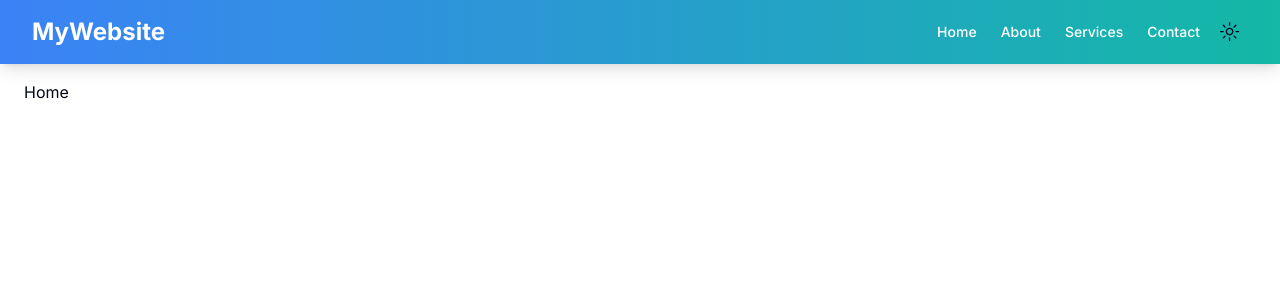
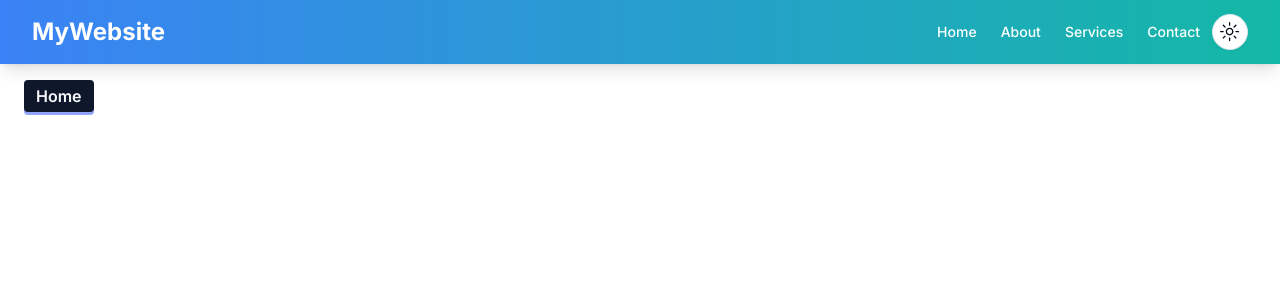
Before and after one commit to mhmitas/nextjs-practice, a Next.js app: page / in a window 1280 px wide. Shown: the top 300 px of the page. Built offline with nearby package versions, Linux system fonts and the light colour scheme.

Commit message:
wow i did it

```diff
--- a/src/app/(root)/layout.jsx
+++ b/src/app/(root)/layout.jsx
@@ -3,9 +3,9 @@ import React from 'react';
 
 const layout = ({ children }) => {
     return (
-        <section className='min-h-screen'>
+        <section className='min-h-screen flex flex-col'>
             <Navbar />
-            {children}
+            <div className='flex-1'>{children}</div>
         </section>
     );
 };
--- a/src/app/(root)/page.jsx
+++ b/src/app/(root)/page.jsx
@@ -3,7 +3,7 @@ export default function Home() {
 
     return (
         <section className="my-container text-text">
-            Home
+            <button className="my-btn">Home</button>
         </section>
     );
 }
--- a/src/app/globals.css
+++ b/src/app/globals.css
@@ -29,6 +29,7 @@
     --chart-3: 197 37% 24%;
     --chart-4: 43 74% 66%;
     --chart-5: 27 87% 67%;
+    --primaryShadow: hsl(229, 96%, 78%);
   }
 
   [data-theme="dark"] {
@@ -56,6 +57,7 @@
     --chart-3: 30 80% 55%;
     --chart-4: 280 65% 60%;
     --chart-5: 340 75% 55%;
+    --primaryShadow: hsl(0, 0%, 36%);
   }
 }
 
@@ -72,3 +74,13 @@
 .my-container {
   @apply max-w-screen-2xl mx-auto px-6 pt-4
 }
+
+.my-btn {
+  @apply bg-primary hover:bg-primary/90 text-primary-foreground px-3 py-1 rounded font-semibold;
+  box-shadow: 0px 3px var(--primaryShadow);
+}
+
+.my-btn:active {
+  box-shadow: 0 0;
+  transform: translateY(3px);
+}
--- a/src/components/my-ui/Navbar.jsx
+++ b/src/components/my-ui/Navbar.jsx
@@ -5,7 +5,12 @@ import { AiOutlineMenu } from "react-icons/ai";
 import Link from "next/link";
 import { ModeToggle } from "./ThemeController";
 
-
+const navLinks = [
+    { name: "Home", path: "/" },
+    { name: "About", path: "/about" },
+    { name: "Services", path: "/services" },
+    { name: "Contact", path: "/contact" },
+]
 
 function Navbar() {
     const [isOpen, setIsOpen] = useState(false);
@@ -18,18 +23,9 @@ function Navbar() {
                         <h1 className="text-white text-2xl font-bold" >MyWebsite</h1>
                     </Link>
                     <div className="hidden md:flex md:items-center">
-                        <a href="#" className="text-white hover:bg-blue-700 hover:text-gray-200 px-3 py-2 rounded-md text-sm font-medium">
-                            Home
-                        </a>
-                        <a href="#" className="text-white hover:bg-blue-700 hover:text-gray-200 px-3 py-2 rounded-md text-sm font-medium">
-                            About
-                        </a>
-                        <a href="#" className="text-white hover:bg-blue-700 hover:text-gray-200 px-3 py-2 rounded-md text-sm font-medium">
-                            Services
-                        </a>
-                        <a href="#" className="text-white hover:bg-blue-700 hover:text-gray-200 px-3 py-2 rounded-md text-sm font-medium">
-                            Contact
-                        </a>
+                        {navLinks.map(navlink => <Link key={navlink.path} href={navlink.path} className="text-white hover:bg-blue-700 hover:text-gray-200 px-3 py-2 rounded-md text-sm font-medium">
+                            {navlink.name}
+                        </Link>)}
                         <ModeToggle />
                     </div>
                     <div className="flex md:hidden">
@@ -45,18 +41,9 @@ function Navbar() {
 
             <div className={`md:hidden ${isOpen ? "block" : "hidden"}`}>
                 <div className="px-2 pt-2 pb-3 space-y-1 sm:px-3">
-                    <a href="#" className="block text-white hover:bg-blue-700 hover:text-gray-200 px-3 py-2 rounded-md text-base font-medium">
-                        Home
-                    </a>
-                    <a href="#" className="block text-white hover:bg-blue-700 hover:text-gray-200 px-3 py-2 rounded-md text-base font-medium">
-                        About
-                    </a>
-                    <a href="#" className="block text-white hover:bg-blue-700 hover:text-gray-200 px-3 py-2 rounded-md text-base font-medium">
-                        Services
-                    </a>
-                    <a href="#" className="block text-white hover:bg-blue-700 hover:text-gray-200 px-3 py-2 rounded-md text-base font-medium">
-                        Contact
-                    </a>
+                    {navLinks.map(navlink => <Link key={navlink.path} href={navlink.path} className="block text-white hover:bg-blue-700 hover:text-gray-200 px-3 py-2 rounded-md text-base font-medium">
+                        {navlink.name}
+                    </Link>)}
                     <div className="block text-white  px-3 py-2 rounded-md text-base font-medium">
                         <ModeToggle />
                     </div>
--- a/src/components/my-ui/ThemeController.jsx
+++ b/src/components/my-ui/ThemeController.jsx
@@ -18,7 +18,7 @@ export function ModeToggle() {
     return (
         <DropdownMenu>
             <DropdownMenuTrigger asChild>
-                <Button variant="ghost" className="rounded-full" size="icon">
+                <Button variant="outline" className="rounded-full" size="icon">
                     <SunIcon className="h-[1.2rem] w-[1.2rem] rotate-0 scale-100 transition-all dark:-rotate-90 dark:scale-0" />
                     <MoonIcon className="absolute h-[1.2rem] w-[1.2rem] rotate-90 scale-0 transition-all dark:rotate-0 dark:scale-100" />
                     <span className="sr-only">Toggle theme</span>
```
